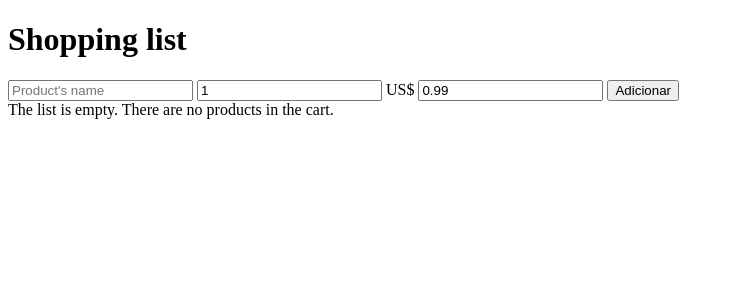
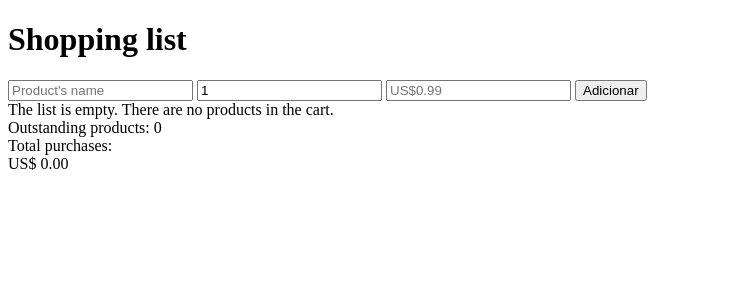
Before and after one commit to gean-ferreira/market-shopping-list, a Svelte app: page / in a window 1280 px wide. Shown: the top 300 px of the page, without its empty margins (0-734 px from the left). Built offline with nearby package versions, Linux system fonts and the light colour scheme.

Commit message:
added the number of pending items; preventdefault modifier call; HTML tables to organize data

```diff
--- a/src/App.svelte
+++ b/src/App.svelte
@@ -4,61 +4,88 @@
 
   let list = [];
 
+  $: outstandingProducts = list.filter((item) => !item.bought).length;
+
+  let name = null;
+  let qty = null;
+  let price = null;
   function addPdt() {
-    const name = document.getElementById("namePdt").value;
-    const qty = document.getElementById("qtyPdt").value;
-    const price = document.getElementById("pricePdt").value;
-
-    totalPdt = qty * price;
+    totalPdt = qty.value * price.value;
     totalPurchases += totalPdt;
 
     list = [
       ...list,
       {
-        name: name,
-        qty: qty,
-        price: price,
+        bought: false,
+        name: name.value,
+        qty: qty.value,
+        price: price.value,
         total: totalPdt,
       },
     ];
+
+    name.value = "";
+    qty.value = 1;
+    price.value = "";
   }
 
   function deletePdt(item) {
     list = list.filter((i) => i !== item);
+    totalPurchases -= item.total;
   }
 </script>
 
 <main>
   <h1>Shopping list</h1>
-  <input type="text" name="" id="namePdt" placeholder="Product's name" />
-  <input type="number" name="" id="qtyPdt" value="1" />
-  <span>US$</span>
-  <input type="number" name="" id="pricePdt" value="0.99" />
-  <button on:click={addPdt}>Adicionar</button>
+
+  <form on:submit|preventDefault={addPdt}>
+    <input
+      type="text"
+      minlength="2"
+      bind:this={name}
+      placeholder="Product's name"
+    />
+    <input type="number" bind:this={qty} value="1" min="1" />
+    <input
+      type="number"
+      step="any"
+      min="0.01"
+      placeholder="US$0.99"
+      bind:this={price}
+    />
+    <button type="submit">Adicionar</button>
+  </form>
 
   {#if list.length === 0}
     <div>The list is empty. There are no products in the cart.</div>
   {:else}
-    <ul class="shopping-list">
-      {#each list as item, i}
-        <li>
-          <input type="checkbox" />
-          <span>{item.qty}</span>
-          <span>{item.name}</span>
-          <span>US$ {item.price}</span>
-          <span>US$ {item.total}</span>
-          <button on:click={deletePdt(item)}>Delete</button>
-        </li>
-      {/each}
-      <div>Total purchases:</div>
-      <span>US$ {totalPurchases.toFixed(2)}</span>
-    </ul>
+    <table class="tableList">
+      <thead>
+        <tr>
+          <th />
+          <th>Qty</th>
+          <th>Name</th>
+          <th>Price</th>
+          <th>Total</th>
+        </tr>
+        {#each list as item, i}
+          <tr>
+            <td> <input type="checkbox" bind:checked={item.bought} /></td>
+            <td> <span>{item.qty}</span></td>
+            <td> <span>{item.name}</span></td>
+            <td> <span>US$ {item.price}</span></td>
+            <td> <span>US$ {item.total.toFixed(2)}</span></td>
+            <td> <button on:click={deletePdt(item)}>Delete</button></td>
+          </tr>
+        {/each}
+      </thead>
+    </table>
   {/if}
+
+  <div>Outstanding products: {outstandingProducts}</div>
+  <div>Total purchases:</div>
+  <span>US$ {totalPurchases.toFixed(2)}</span>
 </main>
 
 <style>
-  .shopping-list {
-    padding: 0px;
-    list-style-type: none;
-  }
 </style>
```
